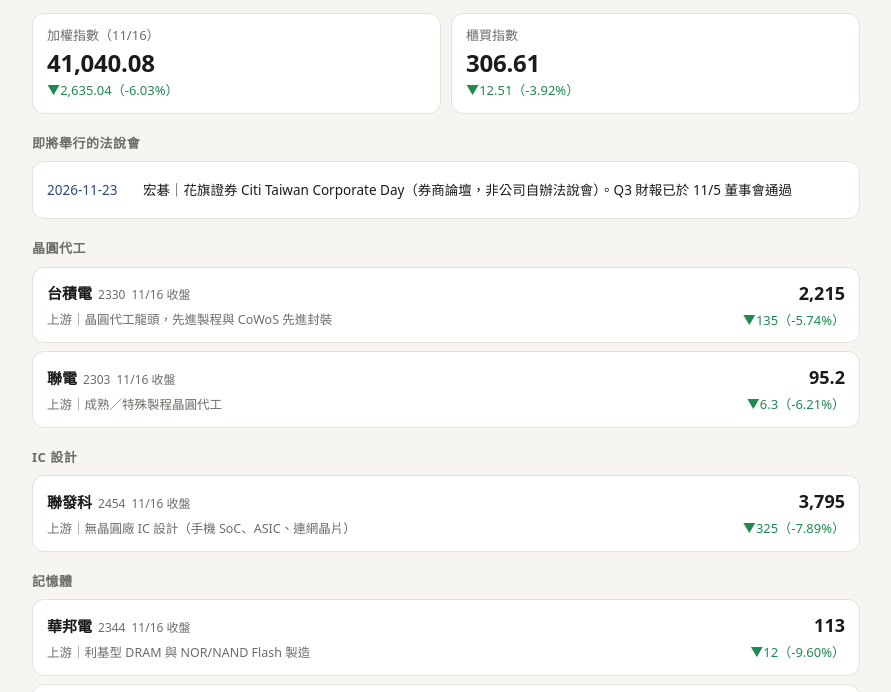
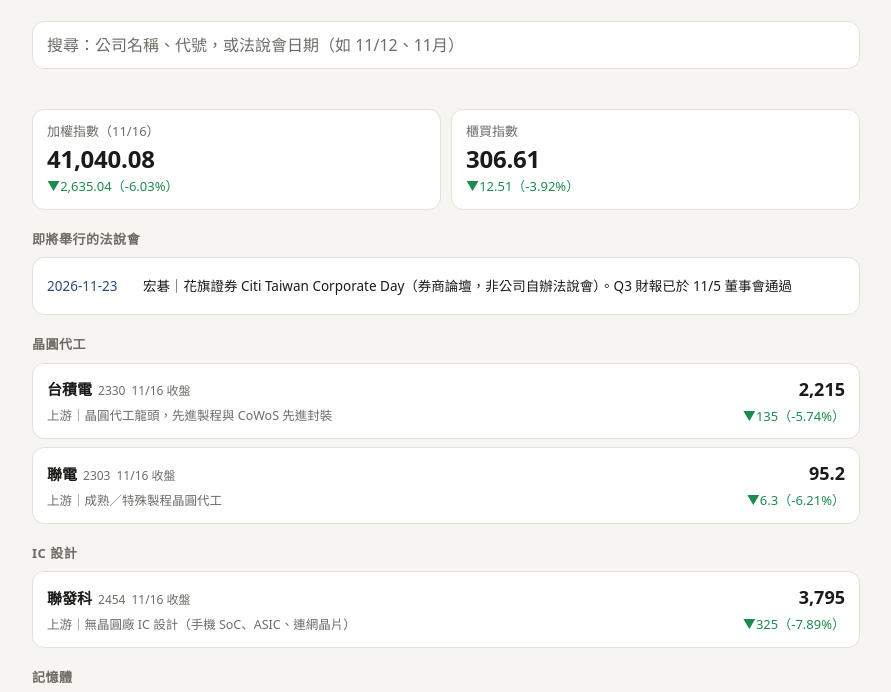
Before and after one commit to 021404anderson-commits/tw-stock-tracker, a plain HTML site: page index.html in a window 1280 px wide. Shown: the part 78-770 px from the top of the page, without its empty margins (194-1085 px from the left). Drawn offline with Linux system fonts and the light colour scheme.

Commit message:
網頁加入搜尋方塊：可用公司名稱、代號、關鍵字或法說會日期篩選
Co-Authored-By: Claude Fable 5.2 <noreply@anthropic.com>
Claude-Session: https://claude.ai/code/session_01Kau2ETfuEzsBvCmN7YM7kN

```diff
--- a/index.html
+++ b/index.html
@@ -40,6 +40,12 @@ h2{font-size:13px;color:var(--mute);font-weight:600;margin:20px 0 8px;letter-spa
 .cal div{display:flex;gap:10px;padding:6px 0;border-bottom:1px solid var(--line)}
 .cal div:last-child{border:0}
 .cal time{font-variant-numeric:tabular-nums;color:var(--accent);min-width:86px}
+.search{position:sticky;top:0;z-index:5;background:var(--bg);padding:8px 0 10px;margin-bottom:6px}
+.search input{width:100%;font:inherit;font-size:16px;color:var(--ink);background:var(--card);border:1px solid var(--line);border-radius:12px;padding:11px 14px;outline:none;-webkit-appearance:none;appearance:none}
+.search input:focus{border-color:var(--accent);box-shadow:0 0 0 3px color-mix(in srgb,var(--accent) 22%,transparent)}
+.search input::placeholder{color:var(--mute)}
+.hint{color:var(--mute);font-size:12.5px;margin:6px 2px 0;min-height:18px}
+[hidden]{display:none!important}
 a{color:var(--accent)}
 footer{color:var(--mute);font-size:12px;margin-top:24px}
 </style>
@@ -49,6 +55,10 @@ footer{color:var(--mute);font-size:12px;margin-top:24px}
 <h1>台股每日追蹤系統</h1>
 <p class="sub" id="sub">載入中…</p>
 <div id="warn"></div>
+<div class="search" role="search">
+<input id="q" type="search" inputmode="search" autocomplete="off" autocapitalize="off" spellcheck="false" enterkeyhint="search" aria-label="搜尋公司、代號或法說會日期" aria-describedby="hint" placeholder="搜尋：公司名稱、代號，或法說會日期（如 11/12、11月）">
+<div class="hint" id="hint" aria-live="polite"></div>
+</div>
 <section class="idx" id="idx"></section>
 <h2 id="calh">法說會</h2>
 <section class="card cal" id="cal"></section>
@@ -67,6 +77,16 @@ function spark(vals,up){
   const mn=Math.min(...vals),mx=Math.max(...vals),r=mx-mn||1;
   const d=vals.map((v,i)=>`${i?"L":"M"}${(i/(vals.length-1)*100).toFixed(1)},${(31-(v-mn)/r*28).toFixed(1)}`).join("");
   const p=document.createElementNS(ns,"path");p.setAttribute("d",d);p.setAttribute("fill","none");p.setAttribute("stroke",`var(--${up})`);p.setAttribute("stroke-width","1.5");p.setAttribute("vector-effect","non-scaling-stroke");s.append(p);return s}
+const norm=t=>String(t||"").normalize("NFKC").toLowerCase().trim();
+const p2=n=>String(n).padStart(2,"0");
+// 把輸入的日期寫法轉成可比對 YYYY-MM-DD 的片段；不是日期就回傳 null
+function dateKey(t){let m;
+  if(m=t.match(/^(\d{4})[-\/.年](\d{1,2})[-\/.月](\d{1,2})日?$/))return `${m[1]}-${p2(m[2])}-${p2(m[3])}`;
+  if(m=t.match(/^(\d{4})[-\/.年](\d{1,2})月?$/))return `${m[1]}-${p2(m[2])}`;
+  if(m=t.match(/^(\d{1,2})[-\/.月](\d{1,2})[日號]?$/))return `-${p2(m[1])}-${p2(m[2])}`;
+  if(m=t.match(/^(\d{1,2})月$/))return `-${p2(m[1])}-`;
+  if(m=t.match(/^(20\d{2})年$/))return m[1]+"-";
+  return null}
 (async()=>{
   const [wl,latest,hist,fund]=await Promise.all([j("watchlist.json"),j("data/latest.json"),j("data/history.json"),j("fundamentals.json")]);
   const sub=document.getElementById("sub");
@@ -82,13 +102,15 @@ function spark(vals,up){
     const s=series(i.id);if(s.length>1)c.append(spark(s,cls(s[s.length-1]-s[0])));idx.append(c)}
   const cal=document.getElementById("cal"),today=new Date().toISOString().slice(0,10);
   const ev=wl.stocks.map(s=>({s,c:(F[s.code]||{}).conference})).filter(x=>x.c&&x.c.date).sort((a,b)=>a.c.date<b.c.date?-1:1);
-  const upc=ev.filter(x=>x.c.date>=today),show=upc.length?upc:ev.slice(-5);
-  document.getElementById("calh").textContent=upc.length?"即將舉行的法說會":"最近的法說會（下一季日期尚未公布）";
-  if(!show.length)cal.append(el("span","todo","法說會日程整理中"));
-  for(const x of show){const r=el("div"),t=el("time",null,x.c.date);r.append(t,el("span",null,`${x.s.name}${x.c.note?"｜"+x.c.note:""}`));cal.append(r)}
-  const box=document.getElementById("stocks");let g="";
+  const upc=ev.filter(x=>x.c.date>=today),calh=document.getElementById("calh");
+  function drawCal(show,title,empty){calh.textContent=title;cal.replaceChildren();
+    if(!show.length)cal.append(el("span","todo",empty));
+    for(const x of show){const r=el("div"),t=el("time",null,x.c.date);r.append(t,el("span",null,`${x.s.name}${x.c.note?"｜"+x.c.note:""}`));cal.append(r)}}
+  const calDefault=()=>drawCal(upc.length?upc:ev.slice(-5),upc.length?"即將舉行的法說會":"最近的法說會（下一季日期尚未公布）","法說會日程整理中");
+  calDefault();
+  const box=document.getElementById("stocks"),rows=[],heads={};let g="";
   for(const s of wl.stocks){
-    if(s.group!==g){g=s.group;box.append(el("h2",null,g))}
+    if(s.group!==g){g=s.group;heads[g]=el("h2",null,g);box.append(heads[g])}
     const v=L.stocks[s.code]||{},f=F[s.code]||{},d=el("details","card stock"),sm=el("summary");
     const n=el("div");n.append(el("span","nm",s.name),el("span","cd",s.code));
     if(v.date&&v.date!==L.trade_date)n.append(el("span","cd",v.date.slice(5).replace("-","/")+" 收盤"));
@@ -111,7 +133,28 @@ function spark(vals,up){
     dl.append(cd);
     if(f.sources&&f.sources.length){dl.append(el("dt",null,"來源"));const sd=el("dd");
       f.sources.forEach((u,i)=>{const a=el("a",null,u.title||"連結");a.href=u.url;a.target="_blank";a.rel="noopener";if(i)sd.append("、");sd.append(a)});dl.append(sd)}
-    b.append(dl);d.append(b);box.append(d)}
+    b.append(dl);d.append(b);box.append(d);
+    const c=f.conference||{};
+    rows.push({s,d,date:c.date||"",hay:norm([s.name,s.code,s.group,s.position,f.mix_period,f.mix_note,c.note,(f.product_mix||[]).map(m=>m.name).join(" ")].filter(Boolean).join(" "))})}
+  // ── 搜尋 ──
+  const q=document.getElementById("q"),hint=document.getElementById("hint"),none=el("p","todo","找不到符合的個股。可以試試公司名稱、股票代號、產業（如「記憶體」），或法說會日期（如 11/12）。");
+  none.hidden=true;box.append(none);
+  let opened=null;
+  function apply(){
+    const terms=norm(q.value).split(/\s+/).filter(Boolean);
+    if(opened){opened.open=false;opened=null}
+    if(!terms.length){rows.forEach(r=>r.d.hidden=false);Object.values(heads).forEach(h=>h.hidden=false);none.hidden=true;hint.textContent="";calDefault();return}
+    const hit=rows.filter(r=>{const ok=terms.every(t=>{const k=dateKey(t);return r.hay.includes(t)||(k&&r.date.includes(k))});r.d.hidden=!ok;return ok});
+    for(const g in heads)heads[g].hidden=!hit.some(r=>r.s.group===g);
+    none.hidden=hit.length>0;
+    hint.textContent=hit.length?`找到 ${hit.length} 檔`:"";
+    const codes=new Set(hit.map(r=>r.s.code));
+    drawCal(ev.filter(x=>codes.has(x.s.code)),"符合的法說會","符合的個股沒有已知的法說會日期");
+    if(hit.length===1&&!hit[0].d.open){hit[0].d.open=true;opened=hit[0].d}
+  }
+  q.addEventListener("input",apply);
+  q.addEventListener("keydown",e=>{if(e.key==="Enter")q.blur();if(e.key==="Escape"){q.value="";apply()}});
+  if(q.value)apply();
 })();
 </script>
 </body>
```
Also changed, not shown: 1 other file.
